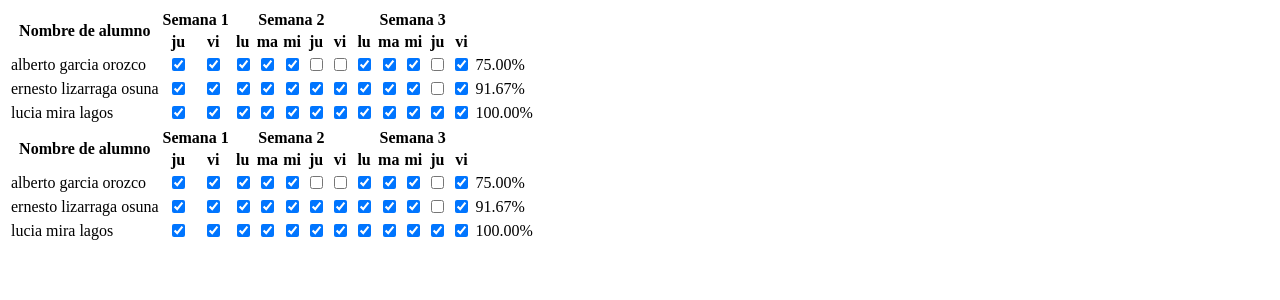
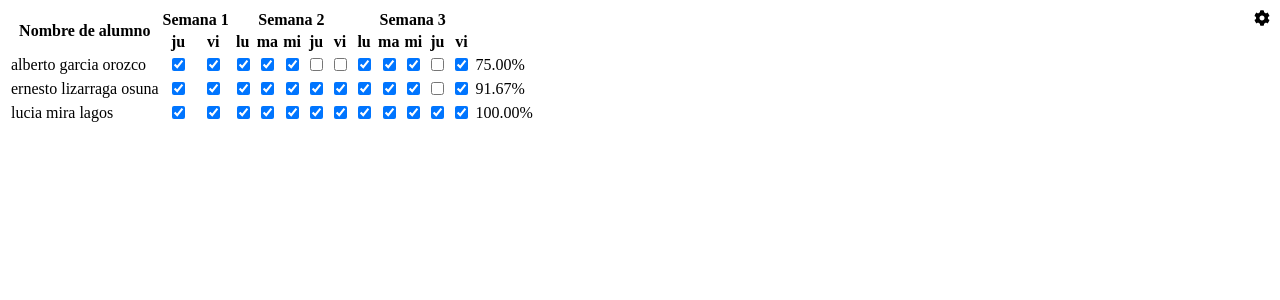
Before and after one commit to cuauth/prof, a React app: page / in a window 1280 px wide. Shown: the top 300 px of the page. Built offline with nearby package versions, Linux system fonts and the light colour scheme.

Commit message:
se agrego el front end de settings un reducer sin info y font awesome al proyecto

```diff
--- a/package.json
+++ b/package.json
@@ -30,7 +30,12 @@
     "webpack-dev-server": "^3.1.4"
   },
   "dependencies": {
+    "@fortawesome/fontawesome-svg-core": "^1.2.0-14",
+    "@fortawesome/free-solid-svg-icons": "^5.1.0-11",
+    "@fortawesome/react-fontawesome": "0.1.0-11",
+    "i": "^0.3.6",
     "moment": "^2.22.2",
+    "npm": "^6.1.0",
     "react": "^16.4.1",
     "react-dom": "^16.4.1",
     "react-moment": "^0.7.7",
--- a/src/components/App.js
+++ b/src/components/App.js
@@ -1,12 +1,19 @@
 import React from "react"
 import { connect } from 'react-redux'
 import ListaAlumnos from './ListaAlumnos'
+import SettingsCog from './SettingsCog'
+import { library } from '@fortawesome/fontawesome-svg-core'
+import { FontAwesomeIcon } from '@fortawesome/react-fontawesome'
+import { faCog } from '@fortawesome/free-solid-svg-icons'
+
+library.add(faCog)
+
 class App extends React.Component {
 
   render() {
     return <React.Fragment>
-        <ListaAlumnos grupoId={1} />
-        <ListaAlumnos grupoId={2} />
+      <SettingsCog />
+      <ListaAlumnos grupoId={1} />
       </React.Fragment>
 
   }
--- a/src/components/ListaAlumnos.js
+++ b/src/components/ListaAlumnos.js
@@ -78,8 +78,6 @@ const mapStateToProps = (state,props) => {
       data: state.grupos[props.grupoId].alumnos,
       length: Object.keys(state.grupos[props.grupoId].alumnos).length
     }
-
-
   }
 }
 const mapDispatchToProps = dispatch => {
--- /dev/null
+++ b/src/components/SettingsCog.css
@@ -0,0 +1,40 @@
+.SettingsCog{
+  position: absolute;
+  top: 10px;
+  right: 10px;
+
+
+}
+.settingsList {
+  position: absolute;
+  top: 10px;
+  right: 14px;
+  width: 150px;
+  background-color: whitesmoke;
+  border-radius: 5px;
+}
+.settingsList ul {
+  background-color: red;
+  list-style: none;
+  text-align: left;
+  padding: 5px;
+
+}
+.settingsList ul li{
+
+}
+.settingsIcon {
+  -webkit-transition-duration: 0.8s;
+  -moz-transition-duration: 0.8s;
+  -o-transition-duration: 0.8s;
+  transition-duration: 0.8s;
+  -webkit-transition-property: -webkit-transform;
+  -moz-transition-property: -moz-transform;
+  -o-transition-property: -o-transform;
+   transition-property: transform;
+}
+.settingsIcon.clicked {
+  -webkit-transform: rotate(360deg);
+  -moz-transform: rotate(360deg);
+  -o-transform: rotate(360deg);
+}
--- /dev/null
+++ b/src/components/SettingsCog.js
@@ -0,0 +1,53 @@
+import React from "react"
+import { connect } from 'react-redux'
+import style from './SettingsCog.css'
+
+import { FontAwesomeIcon as FaIcon } from '@fortawesome/react-fontawesome'
+
+class SettingsCog extends React.Component {
+  constructor(props) {
+    super(props)
+    this.showSettings = this.showSettings.bind(this)
+    this.renderSettingsList  = this.renderSettingsList.bind(this)
+    this.state = {
+      showList: false
+    }
+  }
+  showSettings () {
+    this.setState({
+      showList: !this.state.showList
+    })
+  }
+  renderSettingsList() {
+    if(this.state.showList){
+      return <div className={style.settingsList}>
+          <ul>
+            <li>Propiedad 1</li>
+          </ul>
+        </div>
+    }
+    return null
+  }
+  render() {
+    const strIconClicked =  (this.state.showList) ? style.clicked : ''
+    return <div className={style.SettingsCog}>
+        <FaIcon onClick={this.showSettings} className={style.settingsIcon + ' ' +strIconClicked} icon="cog" />
+        {this.renderSettingsList()}
+      </div>
+
+  }
+}
+
+const mapStateToProps = state => {
+  return {
+  }
+}
+const mapDispatchToProps = dispatch => {
+  return {
+  }
+}
+
+export default connect(
+  mapStateToProps,
+  mapDispatchToProps
+)(SettingsCog)
--- a/src/reducer/index.js
+++ b/src/reducer/index.js
@@ -1,6 +1,7 @@
 import { combineReducers } from 'redux'
 import grupos from './grupos'
-
+import settings from './settings'
 export default combineReducers({
-  grupos
+  grupos,
+  settings
 })
--- a/src/reducer/settings.js
+++ b/src/reducer/settings.js
@@ -0,0 +1,20 @@
+import { combineReducers } from 'redux'
+
+const settingsInitial = {
+  mostrarGrupo: 0, //solo muestra el grupo en cuestion ( siempre y cuando no sea 0 )
+  paseDeLista: false, // si mostrar grupo es diferente de  0 , y esto es true, solo se debe mostrar dia actual
+}
+
+const settingsReducer = (state = settingsInitial, action) => {
+  switch (action.type) {
+    case 'MOSTRAR_GRUPO': {
+      return {
+        ...state,
+        mostrarGrupo : action.payload.grupoId
+      }
+    }
+    default:
+    return state
+  }
+}
+export default settingsReducer
```
